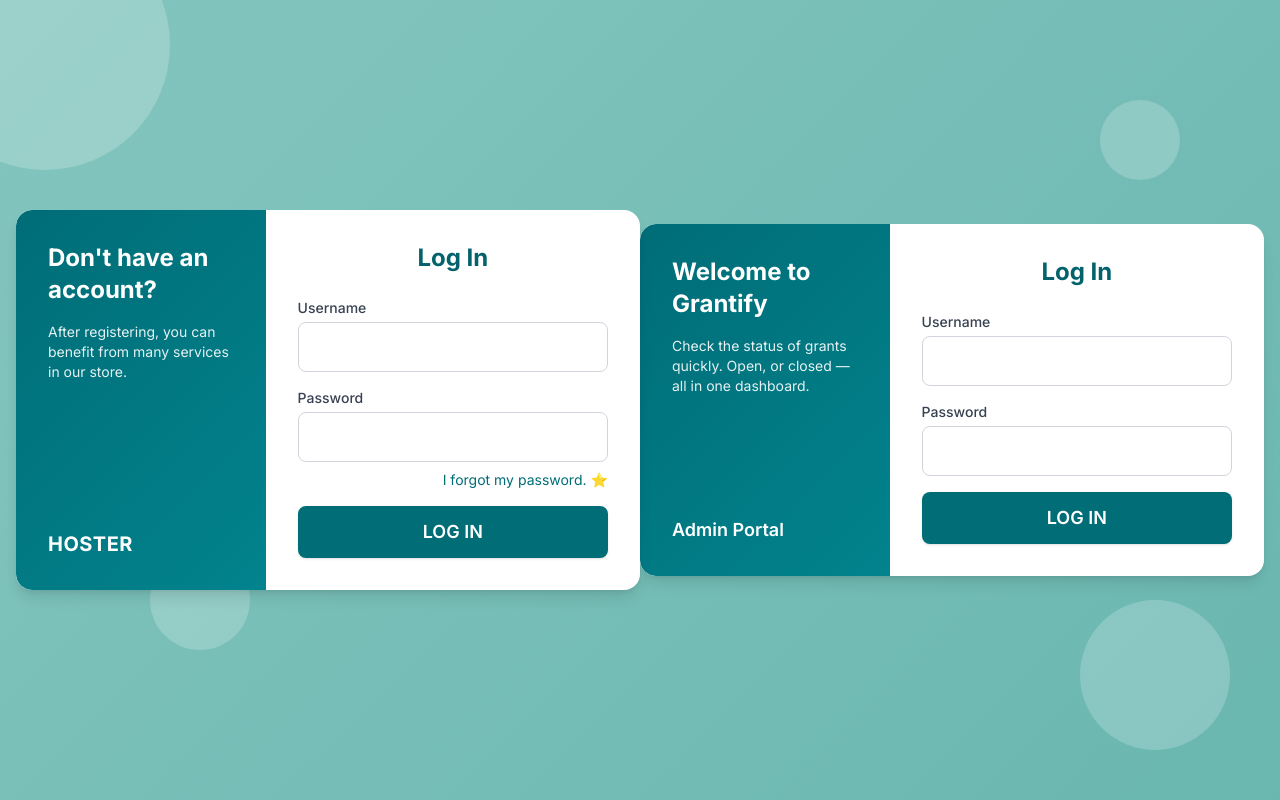
After one commit to HaniaAtta/GRANTIFY-ORIP-, a FastAPI app: template app/templates/extra.html in a window 1280 px wide. The commit adds this page. Run offline with FastAPI, Linux system fonts and the light colour scheme; the template is opened without the code that fills it, so the values that code supplies are empty; some libraries are stand-ins or nearby versions.

Commit message:
username,password

```diff
--- a/app/main.py
+++ b/app/main.py
@@ -16,8 +16,36 @@ from scrapers.smart_scraper import smart_scrape
 import redis
 import traceback
 
+
 # === Initialize App ===
 app = FastAPI()
+
+from fastapi import FastAPI, Request, Form, Depends
+from fastapi.responses import HTMLResponse, RedirectResponse
+from starlette.middleware.sessions import SessionMiddleware
+
+# Secret key (change this!)
+app.add_middleware(SessionMiddleware, secret_key="supersecretkey123")
+
+# Hardcoded credentials
+VALID_USERNAME = "admin"
+VALID_PASSWORD = "secret123@"
+
+@app.get("/login", response_class=HTMLResponse)
+async def login_page(request: Request):
+    return templates.TemplateResponse("login.html", {"request": request, "error": None})
+
+@app.post("/login")
+async def login(request: Request, username: str = Form(...), password: str = Form(...)):
+    if username == VALID_USERNAME and password == VALID_PASSWORD:
+        request.session["user"] = username
+        return RedirectResponse(url="/", status_code=302)
+    return templates.TemplateResponse("login.html", {"request": request, "error": "Invalid credentials"})
+
+@app.get("/logout")
+async def logout(request: Request):
+    request.session.clear()
+    return RedirectResponse(url="/login", status_code=302)
 
 # === Static + Templates Setup ===
 templates = Jinja2Templates(directory="app/templates")
@@ -142,6 +170,9 @@ async def remove_url(grant_id: int):
 # === UI: Home Dashboard ===
 @app.get("/", response_class=HTMLResponse)
 async def root(request: Request):
+    if "user" not in request.session:
+        return RedirectResponse(url="/login", status_code=302)
+
     grants = get_grants()
     total_grants = len(grants)
     open_count = sum(1 for g in grants if g.status == "open")
--- /dev/null
+++ b/app/templates/extra.html
@@ -0,0 +1,210 @@
+<!DOCTYPE html>
+<html lang="en">
+<head>
+  <meta charset="UTF-8" />
+  <meta name="viewport" content="width=device-width, initial-scale=1.0"/>
+  <title>Grantify Login</title>
+  <link rel="icon" type="image/x-icon" href="/image/logo.ico">
+  <script src="https://cdn.tailwindcss.com"></script>
+  <link rel="stylesheet" href="https://cdnjs.cloudflare.com/ajax/libs/font-awesome/6.4.2/css/all.min.css">
+  <style>
+    @import url('https://fonts.googleapis.com/css2?family=Inter:wght@300;400;500;600;700&display=swap');
+
+    body {
+      font-family: 'Inter', sans-serif;
+      background: linear-gradient(135deg, #83c5be 0%, #6ab7b0 100%);
+      position: relative;
+      overflow: hidden;
+      min-height: 100vh;
+    }
+
+    .circle {
+      position: absolute;
+      border-radius: 50%;
+      background: rgba(255, 255, 255, 0.2);
+    }
+
+    .circle-1 {
+      width: 250px;
+      height: 250px;
+      top: -80px;
+      left: -80px;
+    }
+
+    .circle-2 {
+      width: 150px;
+      height: 150px;
+      bottom: 50px;
+      right: 50px;
+    }
+
+    .circle-3 {
+      width: 100px;
+      height: 100px;
+      bottom: 150px;
+      left: 150px;
+    }
+
+    .circle-4 {
+      width: 80px;
+      height: 80px;
+      top: 100px;
+      right: 100px;
+    }
+
+    .info-card {
+      background: linear-gradient(135deg, #006d77 0%, #02838d 100%);
+      border-radius: 16px 0 0 16px;
+    }
+
+    .form-card {
+      border-radius: 0 16px 16px 0;
+    }
+
+    @media (max-width: 768px) {
+      .info-card, .form-card {
+        border-radius: 16px;
+      }
+    }
+
+    .star {
+      color: #ffb100;
+      font-size: 14px;
+    }
+  </style>
+</head>
+<body class="flex items-center justify-center p-4">
+  <!-- Background circles -->
+  <div class="circle circle-1"></div>
+  <div class="circle circle-2"></div>
+  <div class="circle circle-3"></div>
+  <div class="circle circle-4"></div>
+
+  <div class="flex flex-col md:flex-row bg-white rounded-2xl shadow-lg overflow-hidden w-full max-w-4xl z-10">
+    <!-- Information Section -->
+    <div class="info-card text-white p-10 md:w-2/5 flex flex-col justify-center">
+      <h2 class="text-2xl font-bold mb-4">Don't have an account?</h2>
+      <p class="mb-8 text-sm opacity-90">After registering, you can benefit from many services in our store.</p>
+      <div class="mt-auto">
+        <span class="text-xl font-bold tracking-wide">HOSTER</span>
+      </div>
+    </div>
+
+    <!-- Login Form Section -->
+    <div class="form-card p-8 md:w-3/5">
+      <h1 class="text-2xl font-bold text-center mb-6" style="color:#03626b">Log In</h1>
+      <form method="post" action="/login" class="space-y-4">
+        <div>
+          <label class="block text-sm font-medium text-gray-700 mb-1">Username</label>
+          <input type="text" name="username" required
+                 class="w-full border border-gray-300 rounded-lg p-3 focus:outline-none focus:ring-2 focus:ring-[#83c5be]"/>
+        </div>
+        <div>
+          <label class="block text-sm font-medium text-gray-700 mb-1">Password</label>
+          <input type="password" name="password" required
+                 class="w-full border border-gray-300 rounded-lg p-3 focus:outline-none focus:ring-2 focus:ring-[#83c5be]"/>
+          <div class="text-right mt-2">
+            <a href="#" class="text-sm text-[#006d77] hover:underline flex items-center justify-end">
+              I forgot my password. <span class="star ml-1">⭐</span>
+            </a>
+          </div>
+        </div>
+        {% if error %}
+          <p class="text-red-600 text-sm">{{ error }}</p>
+        {% endif %}
+        <button type="submit"
+          class="w-full text-white py-3 rounded-lg shadow transition font-semibold text-lg mt-2"
+          style="background-color:#006d77">
+          LOG IN
+        </button>
+      </form>
+    </div>
+  </div>
+</body>
+</html>
+
+
+
+
+
+
+
+
+
+<!DOCTYPE html>
+<html lang="en">
+<head>
+  <meta charset="UTF-8" />
+  <meta name="viewport" content="width=device-width, initial-scale=1.0"/>
+  <title>Grantify Admin Login</title>
+  <link rel="icon" type="image/x-icon" href="/image/logo.ico">
+  <script src="https://cdn.tailwindcss.com"></script>
+  <link rel="stylesheet" href="https://cdnjs.cloudflare.com/ajax/libs/font-awesome/6.4.2/css/all.min.css">
+  <style>
+    @import url('https://fonts.googleapis.com/css2?family=Inter:wght@300;400;500;600;700&display=swap');
+    body {
+      font-family: 'Inter', sans-serif;
+      background: linear-gradient(135deg, #83c5be 0%, #6ab7b0 100%);
+    }
+    .info-card {
+      background: linear-gradient(135deg, #006d77 0%, #02838d 100%);
+      border-radius: 16px 0 0 16px;
+      display: flex;
+      flex-direction: column;
+      justify-content: center;
+      padding: 2rem;
+    }
+    .form-card {
+      border-radius: 0 16px 16px 0;
+      padding: 2rem;
+    }
+    .star {
+      color: #ffb100;
+      font-size: 14px;
+    }
+    @media (max-width: 768px) {
+      .info-card, .form-card {
+        border-radius: 16px;
+      }
+    }
+  </style>
+</head>
+<body class="flex items-center justify-center min-h-screen p-4">
+  <div class="flex flex-col md:flex-row bg-white rounded-2xl shadow-lg overflow-hidden w-full max-w-3xl">
+
+    <!-- Info Panel -->
+    <div class="info-card md:w-2/5 text-white">
+      <h2 class="text-2xl font-bold mb-4">Welcome to Grantify</h2>
+      <p class="text-sm opacity-90">Check the status of grants quickly. Open, or closed — all in one dashboard.</p>
+      <div class="mt-auto text-lg font-semibold">Admin Portal</div>
+    </div>
+
+    <!-- Login Panel -->
+    <div class="form-card md:w-3/5">
+      <h1 class="text-2xl font-bold text-center mb-6" style="color:#03626b">Log In</h1>
+      <form method="post" action="/login" class="space-y-4" id="login-form">
+        <div>
+          <label class="block text-sm font-medium text-gray-700 mb-1">Username</label>
+          <input type="text" name="username" id="username" required
+                 class="w-full border border-gray-300 rounded-lg p-3 focus:outline-none focus:ring-2 focus:ring-[#83c5be]"/>
+        </div>
+        <div>
+          <label class="block text-sm font-medium text-gray-700 mb-1">Password</label>
+          <input type="password" name="password" id="password" required
+                 class="w-full border border-gray-300 rounded-lg p-3 focus:outline-none focus:ring-2 focus:ring-[#83c5be]"/>
+
+        </div>
+        {% if error %}
+          <p class="text-red-600 text-sm">{{ error }}</p>
+        {% endif %}
+        <button type="submit"
+          class="w-full text-white py-3 rounded-lg shadow transition font-semibold text-lg mt-2"
+          id="login-btn" style="background-color:#006d77">
+          LOG IN
+        </button>
+      </form>
+    </div>
+
+  </div>
+</body>
+</html>
```
Also changed, not shown: app/templates/index.html (+131 -32 lines), app/templates/login.html (added, +120 -0 lines).
